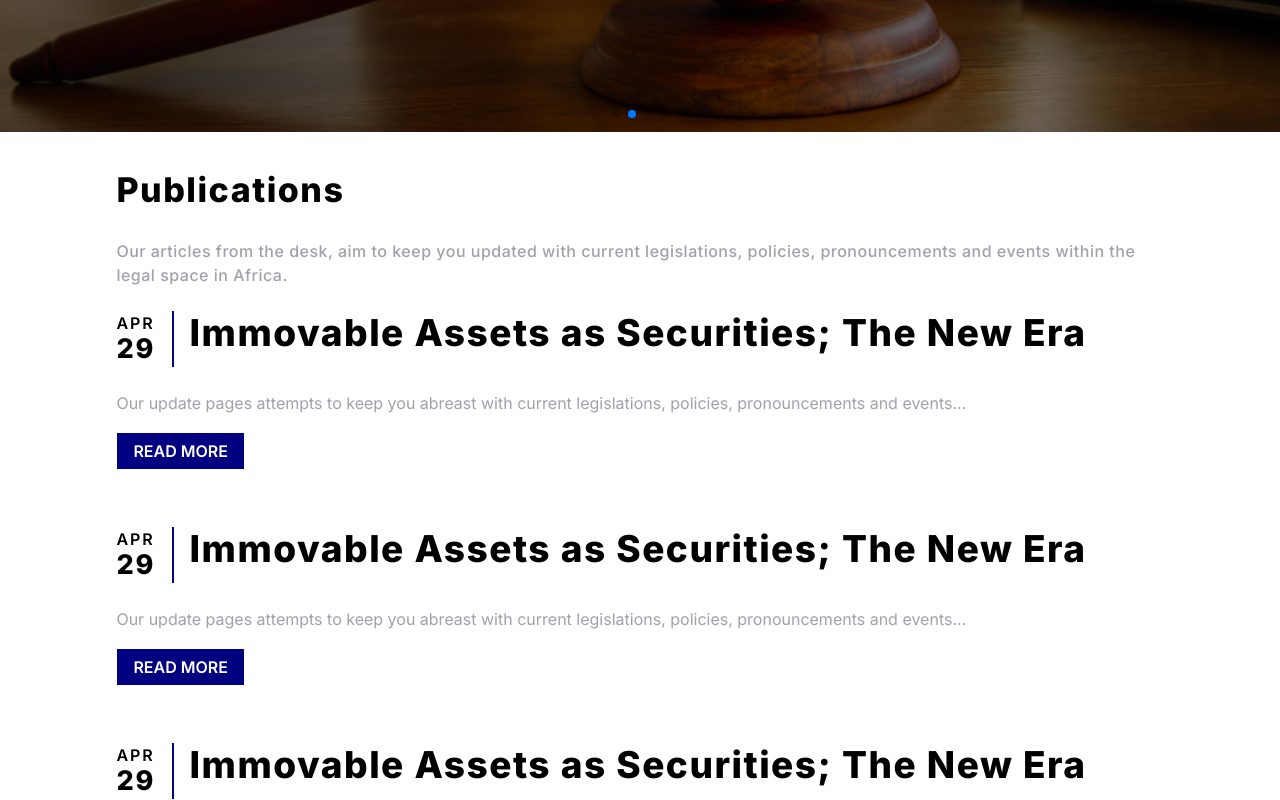
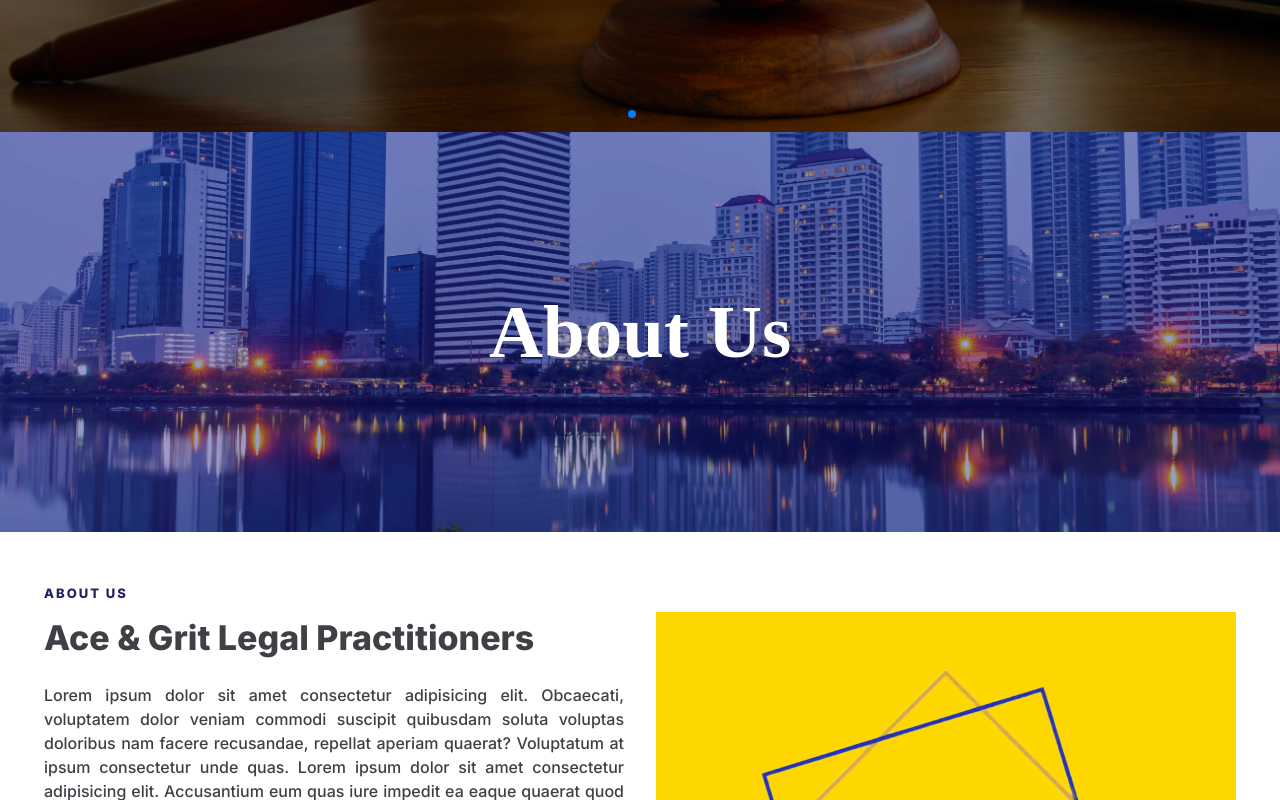
Before and after one commit to bolowys33/acegrit, a Next.js app: page / in a window 1280 px wide. Shown: the part 640-1440 px from the top of the page. Built offline with nearby package versions, Linux system fonts and the light colour scheme.

Commit message:
Add abpot component to home page

```diff
--- a/app/page.tsx
+++ b/app/page.tsx
@@ -2,10 +2,12 @@ import Blog from "@/components/Blog";
 import Expertise from "@/components/Expertise";
 import Slider from "@/components/Slider";
 import Social from "@/components/Social";
+import About from "./about/page";
 
 const Home = () => {
     return <div>
         <Slider />
+        <About />
         <Blog />
         <Expertise />
         <Social />
```
